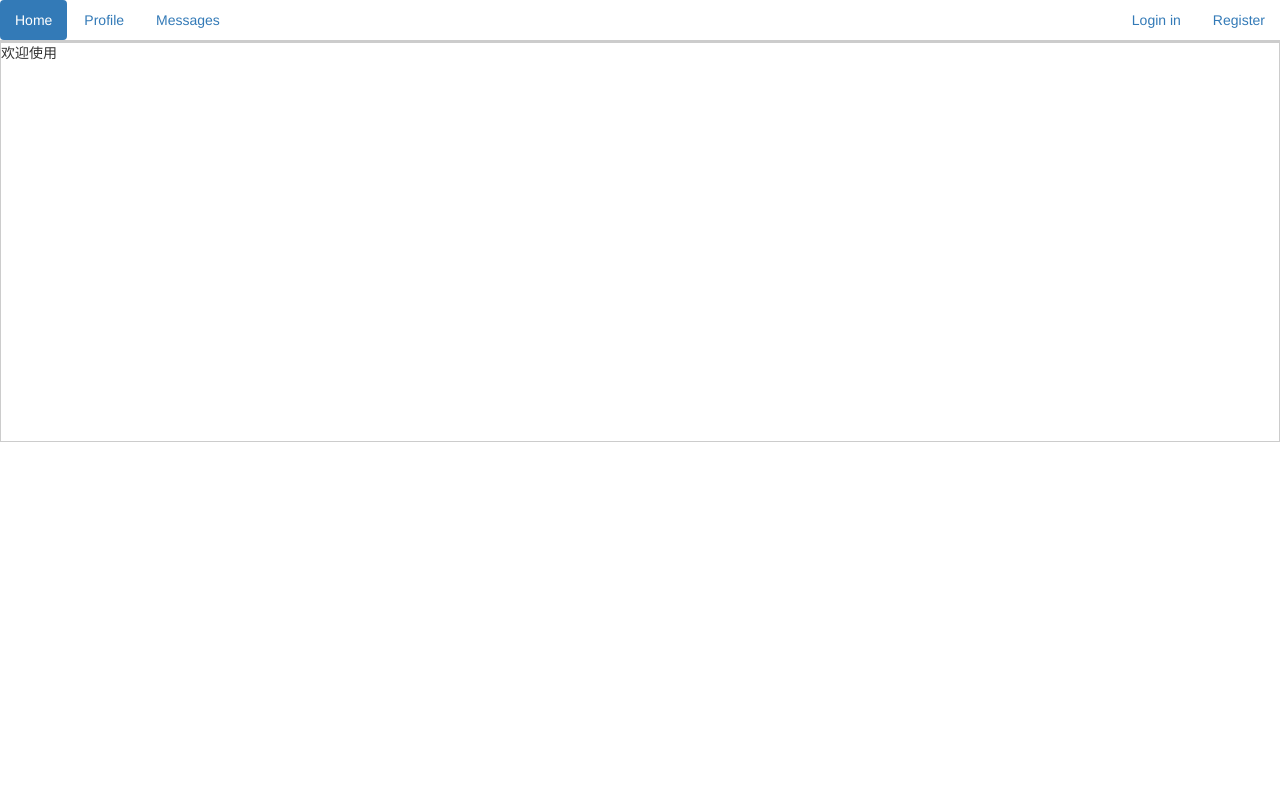
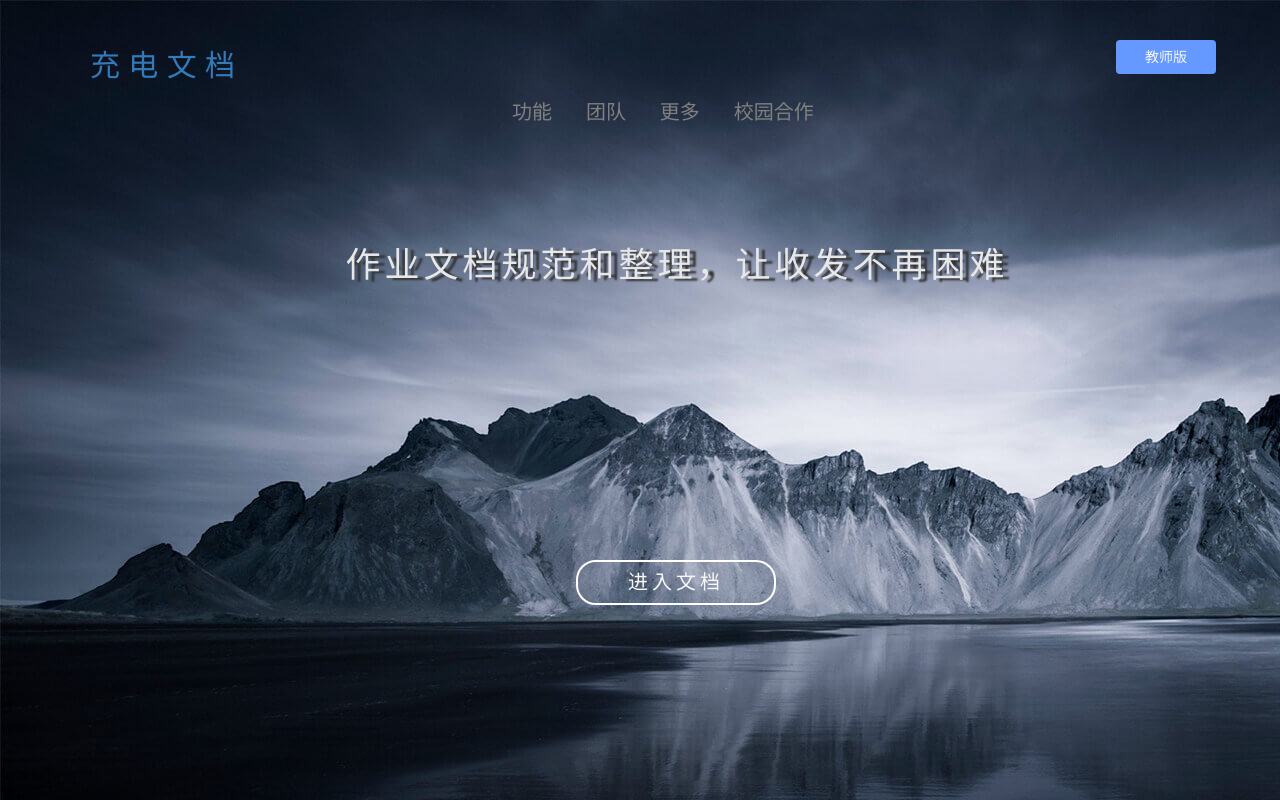
Before and after one commit to CODERDRIVER/WebTechnologyProject, a plain HTML site: page FrontCode/views/index.html in a window 1280 px wide. Drawn offline with Linux system fonts and the light colour scheme.

```diff
--- a/FrontCode/css/index.css
+++ b/FrontCode/css/index.css
@@ -1,15 +1,70 @@
+body {
+    background-image: url('../images/banner.jpg');
+}
+
+#top .title {
+    margin: 45px 0 0 90px;
+    color: azure;
+}
+
+#top .title p {
+    font-size: 30px;
+}
+
+#top .entry {
+    margin-left: 40%;
+}
+
+#top .entry a {
+    color: gray;
+    margin-right: 30px;
+    font-size: 20px;
+}
 
 
-.toolbar{
-    border: 1px solid #cccccc;
+/* 设置button */
+
+#top .btn {
+    position: absolute;
+    right: 5%;
+    top: 5%;
+    width: 100px;
+    background-color: #6699FF;
+    color: #F8F8F8;
 }
-.content{
-    border:1px solid #cccccc;
-    height: 400px;
+
+#content {
+    position: absolute;
+    top: 30%;
+    left: 27%;
 }
-#left{
-    float: left;
+
+
+/* 设置中间文本样式 */
+
+#content p {
+    font-family: cursive;
+    text-shadow: 6px 2px 2px #333;
+    color: #E8E8E8;
+    font-size: 35px;
+    letter-spacing: 4px;
 }
-#right{
-    float: right;
+
+#enter button {
+    position: absolute;
+    top: 70%;
+    left: 45%;
+    width: 200px;
+    background-color: transparent;
+    color: #F8F8F8;
+    border-color: rgba(255, 255, 255, 1);
+    border-width: 2px;
+    border-radius: 20px;
+    font-size: 20px;
+    letter-spacing: 4px;
+    -webkit-border-radius: 20px;
+    -moz-border-radius: 20px;
+    -ms-border-radius: 20px;
+    -o-border-radius: 20px;
+    opacity: 1;
 }
--- /dev/null
+++ b/FrontCode/css/workstation.css
@@ -0,0 +1,29 @@
+* {
+    padding: 0;
+    margin: 0;
+}
+
+body {
+    background-color: #D8D8D8;
+}
+
+#container {
+    /* width: 700px; */
+}
+
+#container .toolbar {
+    background: white;
+    border: 1px solid #ccc;
+    margin-top: 50px;
+    margin-left: 100px;
+    margin-right: 50px;
+}
+
+#container .text {
+    background-color: white;
+    height: 600px;
+    margin-left: 120px;
+    margin-right: 90px;
+    border: 1 beige solid;
+    left: 10px;
+}
--- a/FrontCode/views/index.html
+++ b/FrontCode/views/index.html
@@ -2,7 +2,7 @@
 
 <head>
     <meta charset="UTF-8" />
-    <title>Title</title>
+    <title>Login</title>
     <script src="../js/jquery-3.2.1.min.js"></script>
     <script src="../js/bootstrap.min.js"></script>
     <link rel="stylesheet" href="../css/bootstrap.min.css" />
@@ -12,38 +12,33 @@
 </head>
 
 <body>
-    <div id="left">
-        <ul class="nav nav-pills">
-            <li role="presentation" class="active"><a href="#">Home</a></li>
-            <li role="presentation"><a href="#">Profile</a></li>
-            <li role="presentation"><a href="#">Messages</a></li>
-        </ul>
+    <div id="top">
+        <div class="title">
+            <p><a href="./index.html">充&nbsp;电&nbsp;文&nbsp;档</a></p>
+        </div>
+        <div class="entry">
+            <a href="">功能</a>
+            <a href="">团队</a>
+            <a href="">更多</a>
+            <a href="">校园合作</a>
+        </div>
+        <button class="btn">教师版</button>
     </div>
-    <div id="right">
-        <ul class="nav nav-pills">
-            <li role="presentation"><a href="/login">Login in</a></li>
-            <li role="presentation"><a href="#">Register</a></li>
-        </ul>
+    <div id="content">
+        <p>作业文档规范和整理，让收发不再困难</p>
+    </div>
+    <div id="enter">
+        <button class="btn">进入文档</button>
     </div>
 
 
-    <div class="editor" style="clear: both;">
-        <div class="toolbar"></div>
-        <div></div>
-        <div class="content">
-            <p>欢迎使用</p>
-        </div>
-    </div>
+
+    <script type="text/javascript">
+        $(document).ready(function() {
+
+        });
+    </script>
+</body>
 
 
-    <!-- <script type="text/javascript">
-        var E = window.wangEditor;
-        var editor = new E('.toolbar', '.content');
-        editor.create();
-
-        //禁用编辑功能
-        editor.$textElem.attr('contenteditable', false);
-    </script> -->
-</body>
-
 </html>
```
Also changed, not shown: FrontCode/views/workstation.html (added, +32 -0 lines), FrontCode/images/banner.jpg (added).
